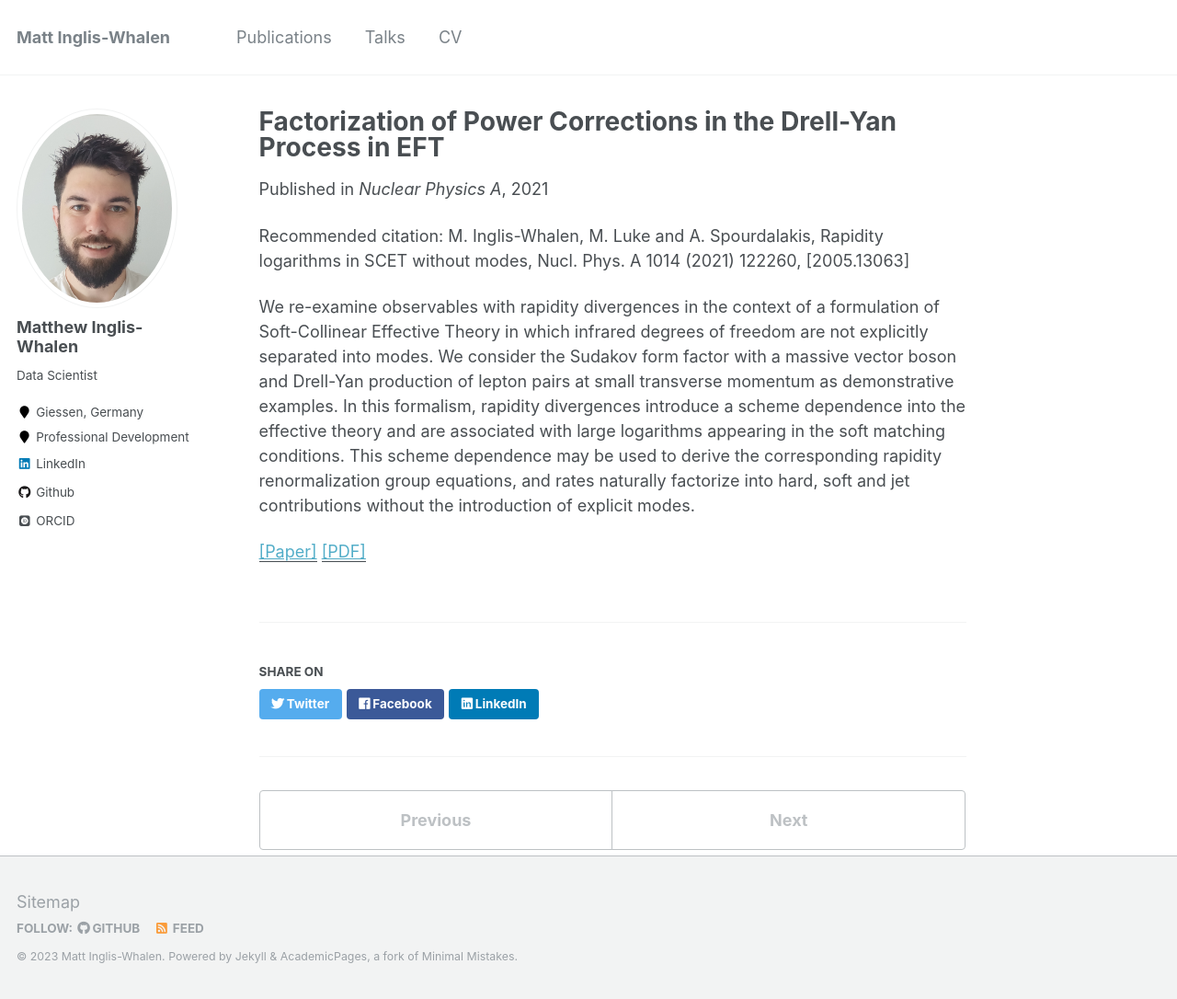
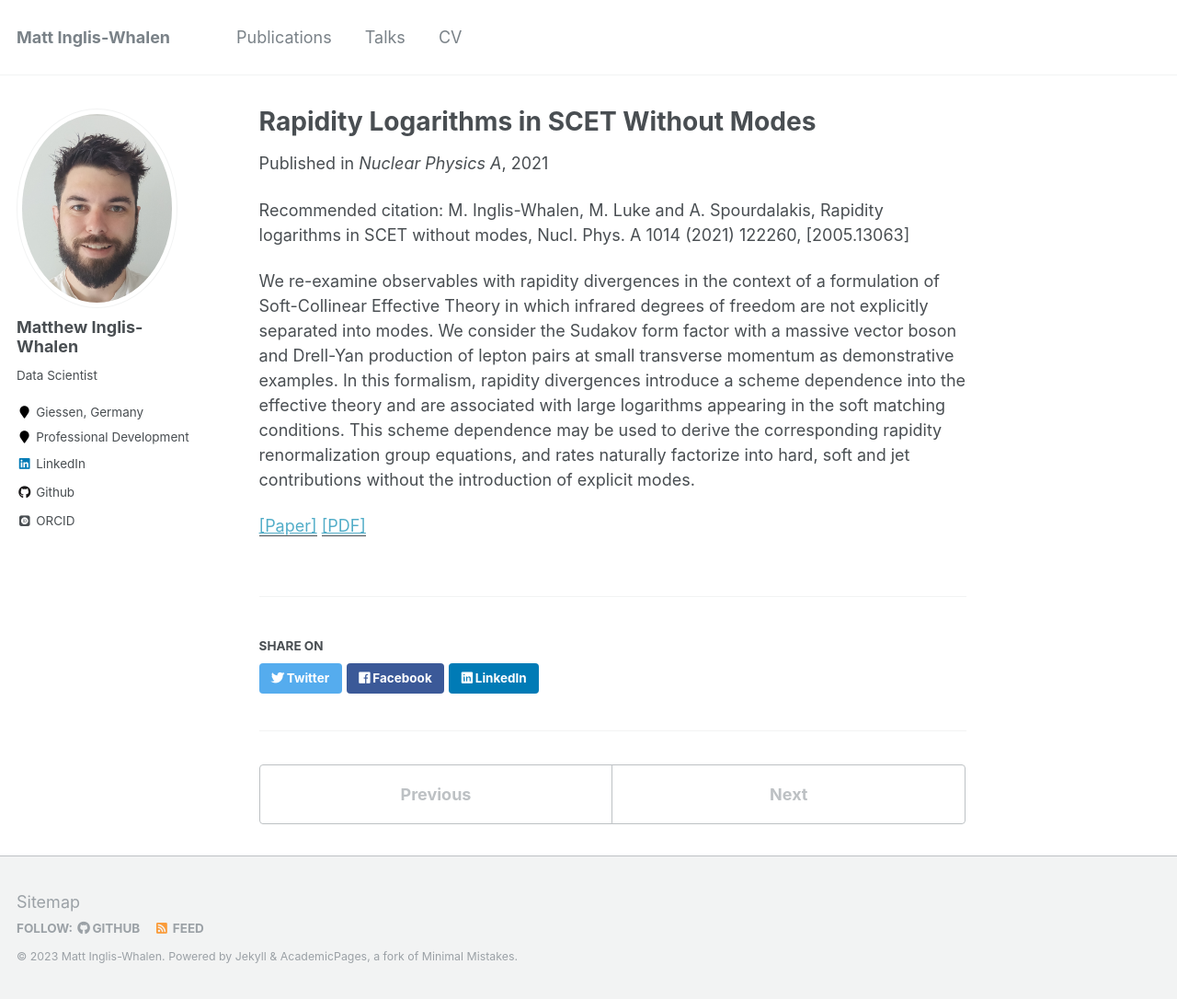
Before and after one commit to MattInglisWhalen/MattInglisWhalen.github.io, a Jekyll site: the page built from _publications/2021/2021-10-rapidity-logs.md, in a window 1280 px wide and 1086 px high. Shown: the whole window at 92% size. Built offline with Jekyll 4.4.1, drawn with Linux system fonts in a browser that asks for light colours; some web fonts are replaced.

Commit message:
File names

```diff
--- a/_publications/2021/2021-10-rapidity-logs.md
+++ b/_publications/2021/2021-10-rapidity-logs.md
@@ -1,5 +1,5 @@
 ---
-title: "Factorization of Power Corrections in the Drell-Yan Process in EFT"
+title: "Rapidity Logarithms in SCET Without Modes"
 collection: publications
 permalink: /publication/2021-10-rapidity-logs
 excerpt:
```
Also changed, not shown: _publications/2018/2018-05-dijet-renormalization.md (renamed from _publications/2018/2018-05-dijet_renormalization.md).
